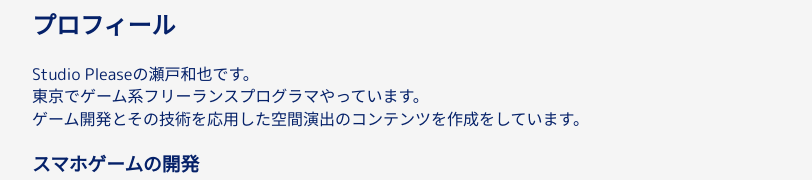
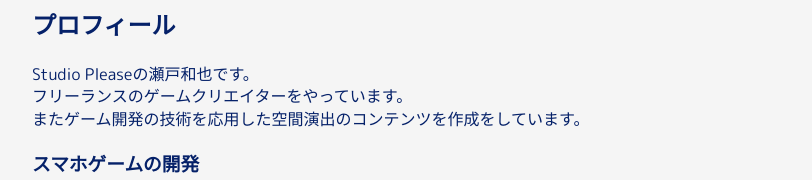
Before and after one commit to KazuyaSeto/KazuyaSeto.github.io, a plain HTML site: page index.html in a window 1280 px wide. Shown: the part 444-624 px from the top of the page, without its empty margins (233-1045 px from the left). Drawn offline with Linux system fonts and the light colour scheme.

Commit message:
ちょい修正

```diff
--- a/index.html
+++ b/index.html
@@ -30,8 +30,8 @@
         </h2>
         <p>
             Studio Pleaseの瀬戸和也です。<br>
-            東京でゲーム系フリーランスプログラマやっています。<br>
-            ゲーム開発とその技術を応用した空間演出のコンテンツを作成をしています。
+            フリーランスのゲームクリエイターをやっています。<br>
+            またゲーム開発の技術を応用した空間演出のコンテンツを作成をしています。
         </p>
         <h3>スマホゲームの開発</h3>
         <p>
```
